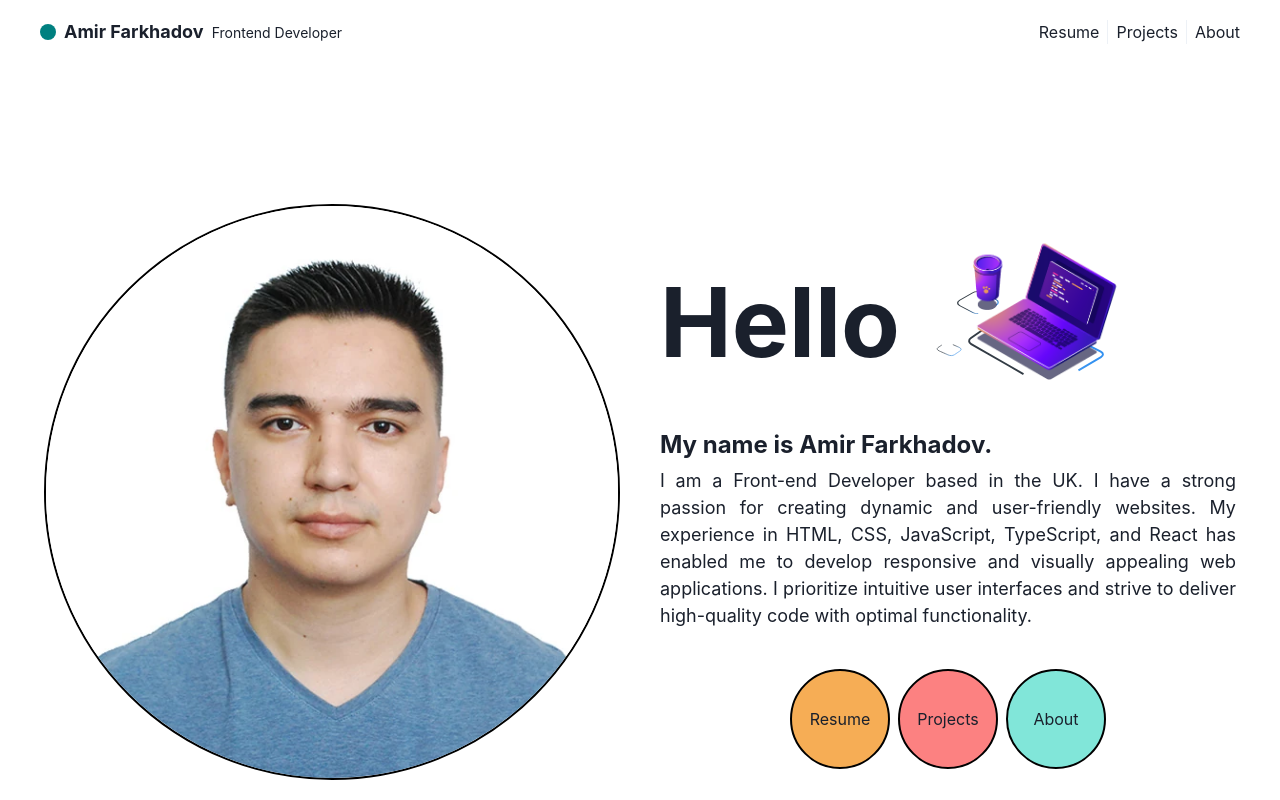
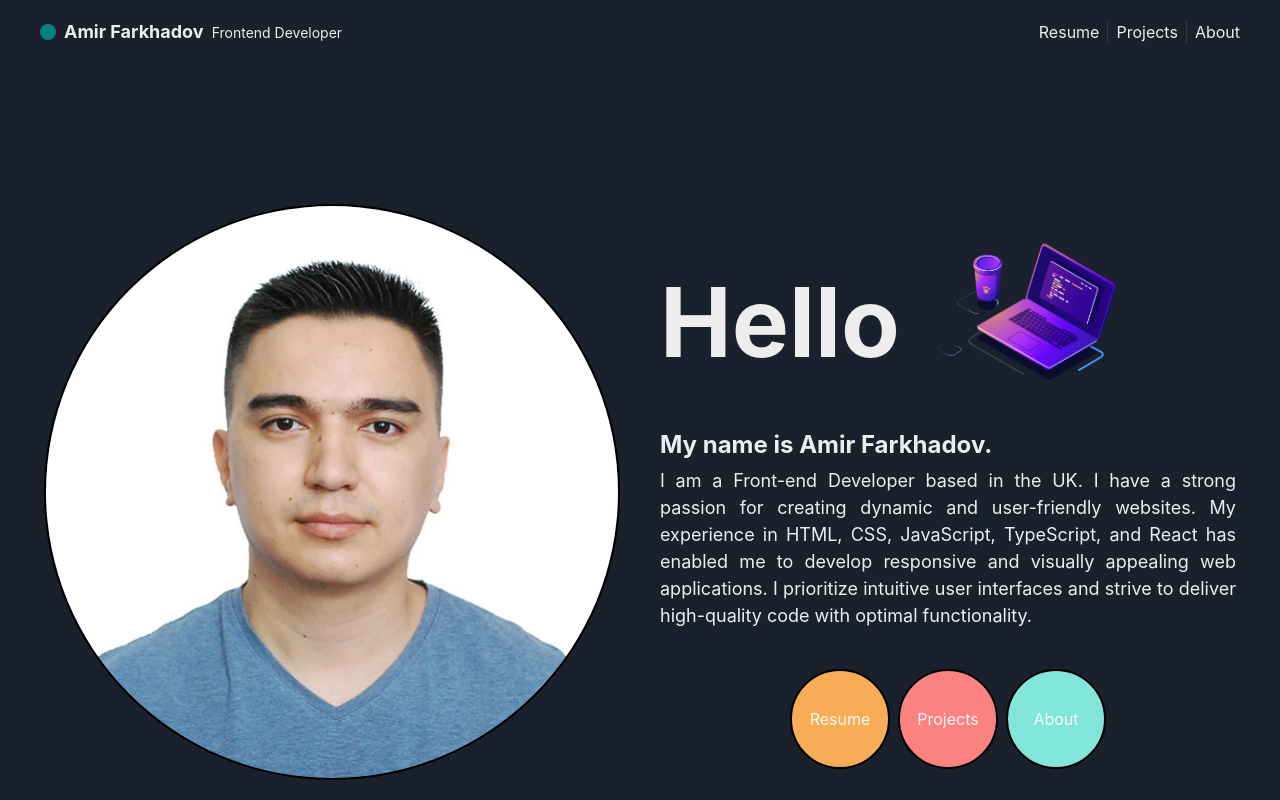
Before and after one commit to Farkhadov95/far_amir, a React (Vite) app: page / in a window 1280 px wide. Shown: the top 800 px of the page. Built offline with nearby package versions, Linux system fonts and the light colour scheme.

Commit message:
Implemented Color Mode

```diff
--- a/src/main.tsx
+++ b/src/main.tsx
@@ -1,13 +1,19 @@
 import React from "react";
 import ReactDOM from "react-dom/client";
-import { ChakraProvider } from "@chakra-ui/react";
+import {
+  ChakraProvider,
+  ColorModeContext,
+  ColorModeScript,
+} from "@chakra-ui/react";
 import App from "./App";
 import { Route, RouterProvider } from "react-router-dom";
 import router from "./routing/routes";
+import theme from "./theme";
 
 ReactDOM.createRoot(document.getElementById("root") as HTMLElement).render(
   <React.StrictMode>
-    <ChakraProvider>
+    <ChakraProvider theme={theme}>
+      <ColorModeScript initialColorMode={theme.config.initialColorMode} />
       <RouterProvider router={router} />
     </ChakraProvider>
   </React.StrictMode>
--- /dev/null
+++ b/src/theme.ts
@@ -0,0 +1,8 @@
+import { extendTheme, ThemeConfig  } from "@chakra-ui/react";
+
+const config: ThemeConfig = {
+    initialColorMode: "dark",
+};
+
+const theme = extendTheme({ config });
+export default theme;
```
